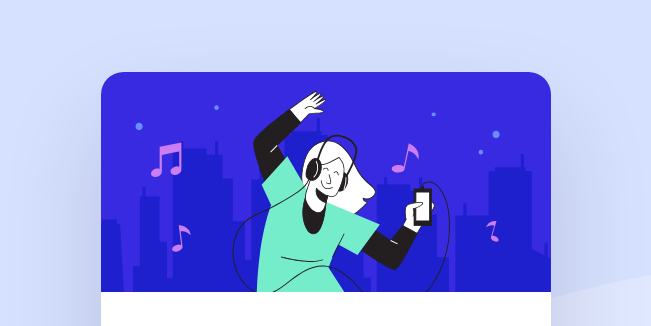
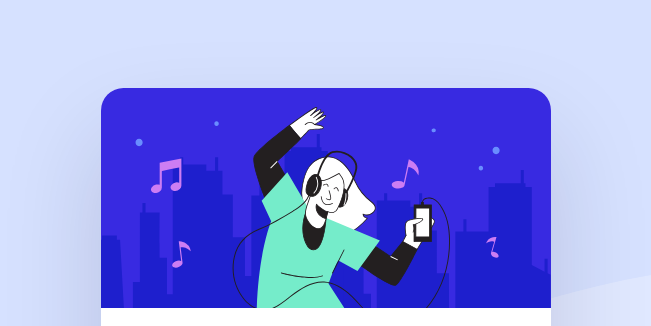
Before and after one commit to fmanjencic/Order-Summary-Component, a plain HTML site: page index.html in a window 1280 px wide. Shown: the top 326 px of the page, without its empty margins (314-965 px from the left). Drawn offline with Linux system fonts and the light colour scheme.

Commit message:
Adjusted margin for accuracy

```diff
--- a/style.css
+++ b/style.css
@@ -25,7 +25,7 @@ p {
     flex-direction: column;
     align-items: center;
     border-radius: 1.4em;
-    margin-top: 4em;
+    margin-top: 5em;
     box-shadow: rgba(17, 12, 46, 0.15) 0px 48px 100px 0px;
 }
 
```
